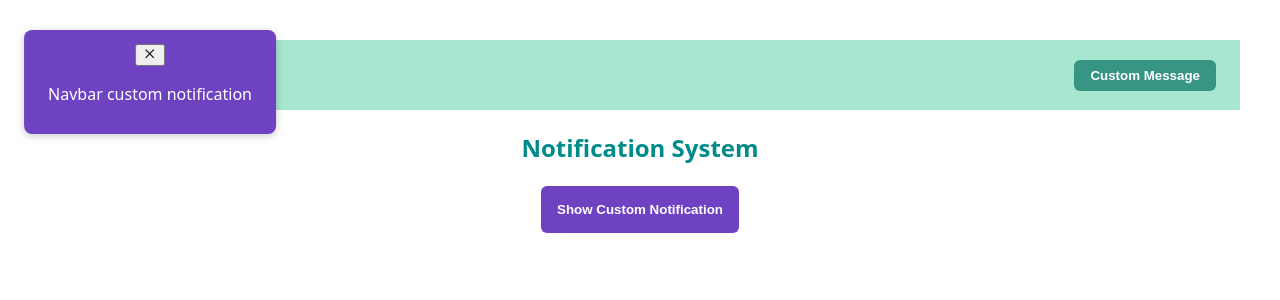
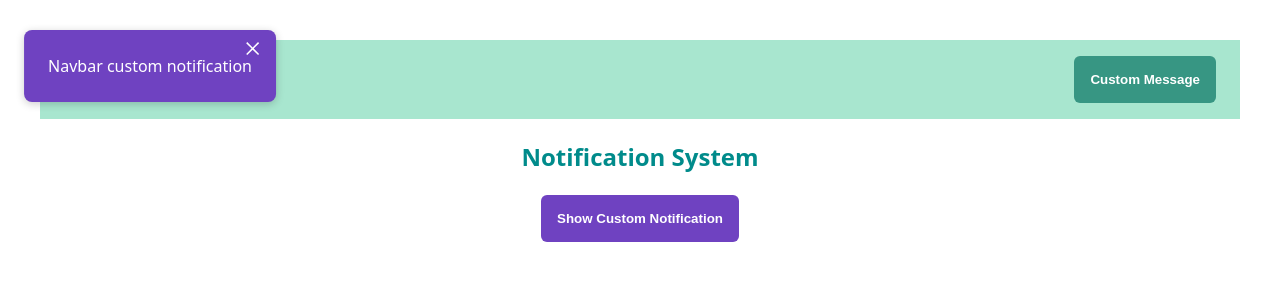
Before and after one commit to MiguelAngelGonzalesMelgar/digital-academy-react-context-assigment, a React (Vite) app: page / in a window 1280 px wide. Both pictures are taken after a click on the button "Custom Message". Shown: the top 300 px of the page. Built offline with nearby package versions, Linux system fonts and the light colour scheme.

Commit message:
styles: modify styles as needed for improving the UI.

```diff
--- a/src/components/notification/notification.module.css
+++ b/src/components/notification/notification.module.css
@@ -5,14 +5,14 @@
   left: 150px;
   transform: translateX(-50%);
   color: white;
-  padding: 12px 24px;
+  padding: 24px 24px;
   border-radius: 8px;
   box-shadow: 0 2px 8px rgba(0, 0, 0, 0.2);
   z-index: 1000;
   transition: opacity 0.3s ease;
 }
 
-.notification-message {
+.notificationMessage {
   margin: 0;
 }
 
@@ -29,3 +29,15 @@
 .notification.custom {
   background-color: #6f42c1;
 }
+
+.closeButton {
+  background: none;
+  border: none;
+  cursor: pointer;
+  position: absolute;
+  top: 8px;
+  right: 8px;
+  font-size: 1.2rem;
+  margin-bottom: 10px;
+  color: inherit;
+}
--- a/src/components/triggerButton2/triggerButton2.module.css
+++ b/src/components/triggerButton2/triggerButton2.module.css
@@ -2,7 +2,7 @@
   background-color: #379683;
   color: white;
   border: none;
-  padding: 8px 16px;
+  padding: 16px 16px;
   border-radius: 6px;
   font-weight: 600;
   cursor: pointer;
```
